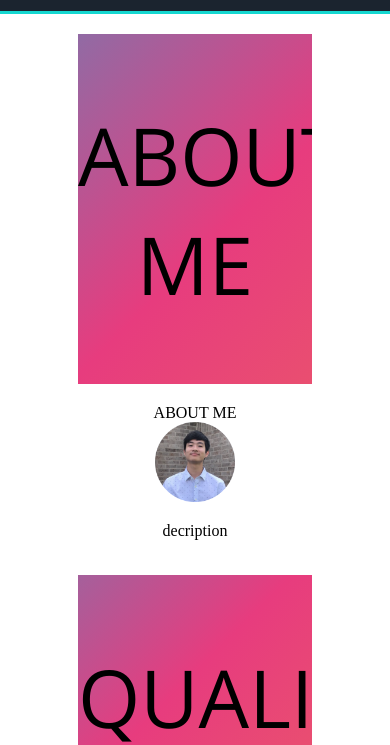
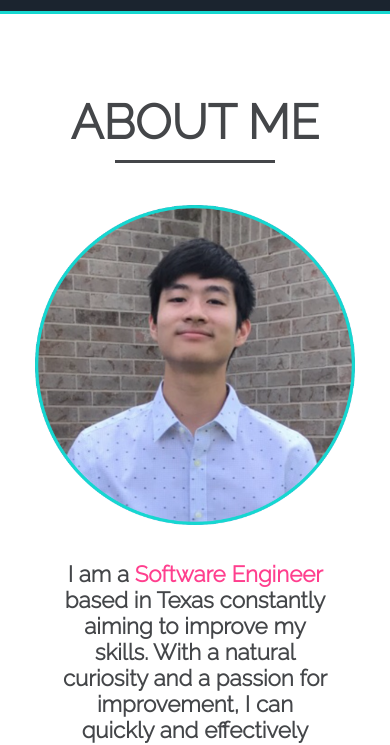
Before and after one commit to brandonin45/brandonin45.github.io, a website: page index.html in a window 390 px wide. Shown: the part 883-1628 px from the top of the page. Drawn offline with nearby package versions, Linux system fonts and the light colour scheme; some packages are replaced by stand-ins of ours; a script that the page names is missing.

Commit message:
smoth mobile test

```diff
--- a/css/style.css
+++ b/css/style.css
@@ -248,6 +248,7 @@ div.home {
 	animation-name: slideIn;
 	animation-duration: 0.5s;
 	animation-timing-function: ease-out;
+	z-index: 2;
 }
 
 @keyframes slideIn {
@@ -274,10 +275,54 @@ div.home {
 	display: flex;
 	flex-direction: column;
 	justify-content: center;
-	align-items: center
+	align-items: center;
+	margin-top: 5rem;
 }
 
+.about-wrapper p {
+	font-family: 'Raleway', sans-serif;
+	font-weight: bold;
+	font-size: 1.4rem;
+	text-align: center;
+	color: #444649;
+	margin: 0 15%;
+	transform: translateY(600px);
+	opacity: 0;
+	transition: transform 1.2s ease-out, opacity 2s ease-out;
+}
+
+.about-wrapper span {
+	color: #FF3F8E;
+}
+
+.about-title {
+	font-size: 3rem;
+	font-family: 'Raleway', sans-serif;
+	font-weight: bold;
+	color: #444649;
+	transform: translateX(-400px);
+	opacity: 0;
+	transition: transform 1s ease-out, opacity 1s;
+}
+
+#title-line {
+	width: 10rem;
+	height: 0.2rem;
+	background-color: #444649;
+	margin: 10px 0;
+	transform: translateX(-600px);
+	opacity: 0;
+	transition: transform 1s ease-out, opacity 1s;
+}
+
+.profile {
+	transform: translateY(600px);
+	opacity: 0;
+	transition: transform 1s ease-out, opacity 2s ease-out;
+}
 .profile img {
-	width: 5rem;
-	height: 5rem;
+	margin-top: 2rem;
+	margin-bottom: 2rem;
+	width: 20rem;
+	height: 20rem;
 }
--- a/gen.js
+++ b/gen.js
@@ -28,6 +28,8 @@ var lhome = document.getElementById("link-home"),
 
 
 window.onscroll = function() {navEffect()};
+
+
 var navbar = document.querySelector(".flex-nav");
 var sticky = navbar.offsetTop;
 
@@ -79,7 +81,7 @@ function navEffect() {
         lhome.style.transition = "0.3s";
         lhome.style.color = "#FF3F8E";
     }
-  else if (window.pageYOffset >= aboutPos-100 && window.pageYOffset < qualiPos) {
+    else if (window.pageYOffset >= aboutPos-100 && window.pageYOffset < qualiPos) {
         console.log("about");
         lhome.style.color = "white";
         lhome.onmouseout = function() { lhome.style.color = "white"; };
@@ -90,7 +92,7 @@ function navEffect() {
         labout.style.color = "#FF3F8E";
 
     }
-  else if (window.pageYOffset >= qualiPos && window.pageYOffset < portfolioPos) {
+    else if (window.pageYOffset >= qualiPos && window.pageYOffset < portfolioPos) {
         console.log("quali");
         lportfolio.style.color = "white";
         labout.style.color = "white";
@@ -121,8 +123,11 @@ function navEffect() {
         lcontact.style.transition = "0.3s";
         lcontact.style.color = "#FF3F8E";
     }
+
+
 }
 
+// open and close mobile nav
 var flex = document.querySelector(".flex-nav");
 var link = document.querySelector(".link-wrap div");
 function smallNav() {
@@ -135,3 +140,46 @@ function smallNav() {
     }
 
 }
+
+var atitle = document.querySelector(".about-title");
+var titleline = document.querySelector("#title-line");
+var profile = document.querySelector(".profile");
+var aboutText = document.querySelector(".about-wrapper p");
+
+
+
+//debouncer for optimization
+function debounce(func, wait, immediate) {
+	var timeout;
+	return function() {
+		var context = this, args = arguments;
+		var later = function() {
+			timeout = null;
+			if (!immediate) func.apply(context, args);
+		};
+		var callNow = immediate && !timeout;
+		clearTimeout(timeout);
+		timeout = setTimeout(later, wait);
+		if (callNow) func.apply(context, args);
+	};
+};
+
+var aboutLoad = debounce(function() {
+    if (window.pageYOffset > atitle.offsetTop/5) {
+        atitle.style.transform = "translateX(0px)";
+        atitle.style.opacity = "1";
+    }
+
+    if (window.pageYOffset > atitle.offsetTop/2) {
+        titleline.style.transform = "translateX(0px)";
+        titleline.style.opacity = "1";
+
+        profile.style.transform = "translateY(0px)";
+        profile.style.opacity = "1";
+
+        aboutText.style.transform = "translateX(0px)";
+        aboutText.style.opacity = "1";
+    }
+}, 10, 1);
+
+window.addEventListener('scroll', aboutLoad);
--- a/index.html
+++ b/index.html
@@ -19,6 +19,7 @@
         <!-- Note: when deploying, replace "development.js" with "production.min.js". -->
         <script src="https://unpkg.com/react@17/umd/react.development.js" crossorigin></script>
         <script src="https://unpkg.com/react-dom@17/umd/react-dom.development.js" crossorigin></script>
+
         <script defer src="https://unpkg.com/smoothscroll-polyfill@0.4.4/dist/smoothscroll.min.js"></script>
     </head>
 
@@ -43,7 +44,7 @@
                <div class="flex-nav ">
                    <div class="link-wrap">
                        <div id="link-home">HOME</div>
-                       <div id="link-about">ABOUT ME</div>
+                       <div id="link-about">ABOUT</div>
                        <div id="link-quali">QUALIFICATIONS</div>
                        <div id="link-portfolio">PORTFOLIO</div>
                        <div id="link-contact">CONTACT</div>
@@ -55,14 +56,14 @@
 
             <!-- ABOUT ME -->
             <section id=about>
-                <div class="home">
-                    <h1>ABOUT ME</h1>
-                </div>
                 <div class="about-wrapper">
                     <div class="about-title">ABOUT ME</div>
-                    <div id="title-line"></div>
-                    <div class="profile"><img src="img/circleprofilepic.png"></div>
-                    <p>decription</p>
+                    <div id="title-line"> </div>
+                    <div class="profile"><img src="img/bluecirclepp.png"></div>
+                    <p>I am a <span>Software Engineer</span> based in Texas constantly aiming to improve my skills. With a natural curiosity and
+                        a passion for improvement, I can quickly and effectively grasp new concepts
+                        to deliver high quality results.
+                    </p>
                 </div>
             </section>
 
```
Also changed, not shown: img/bluecirclepp.png (added).
